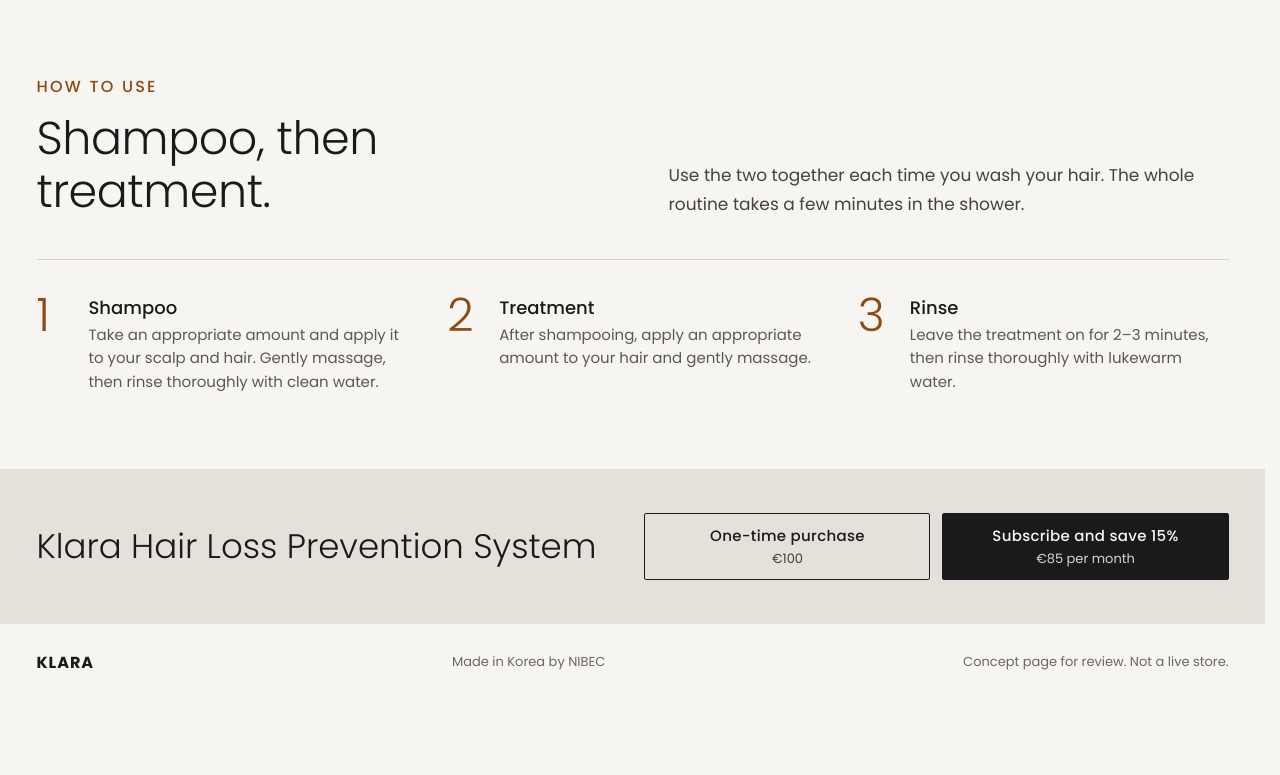
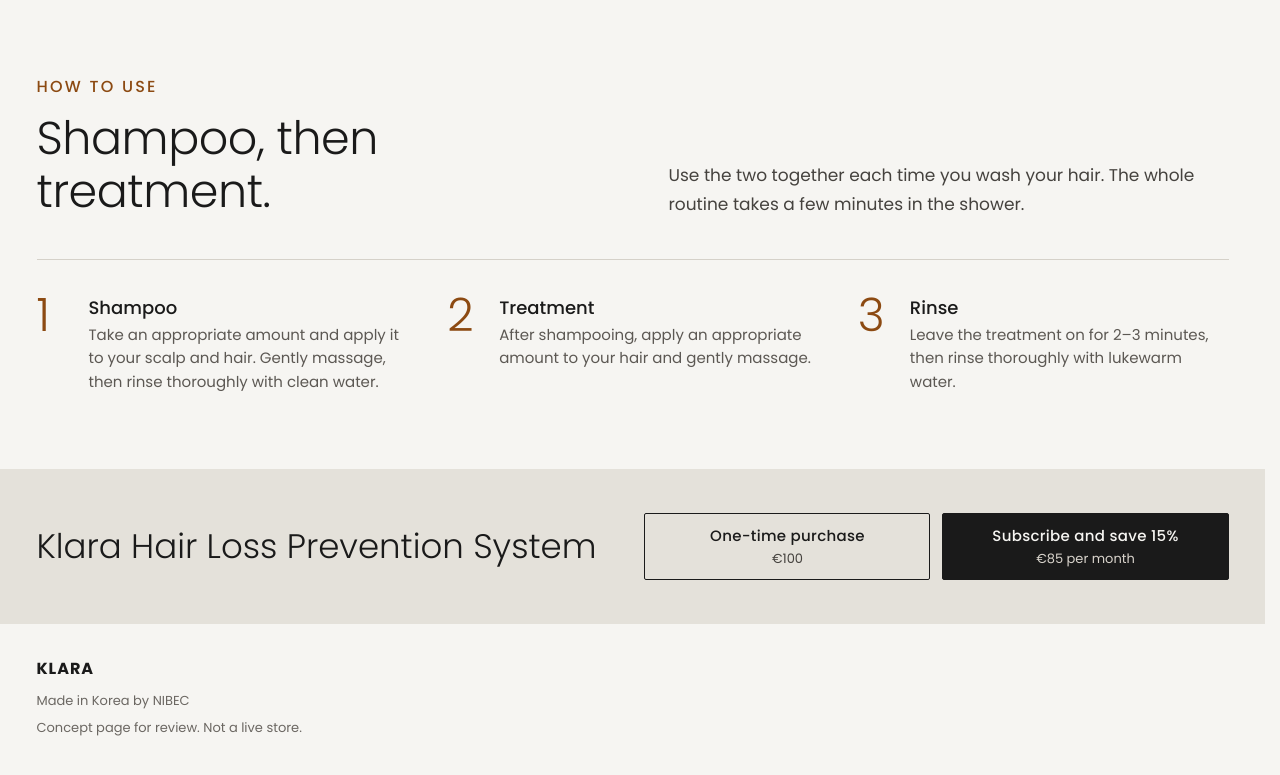
Before and after one commit to biggie169/klara, a plain HTML site: page public/index.html in a window 1280 px wide. Shown: the part 1615-2390 px from the top of the page. Before the commit the page ends 2320 px from the top, so only its background shows below. Drawn offline with Linux system fonts and the light colour scheme.

Commit message:
Stack the footer: KLARA, then made-in line, then disclaimer
Co-Authored-By: Claude Opus 5.5 <noreply@anthropic.com>
Claude-Session: https://claude.ai/code/session_01Ft9Xw5kXaXqhN4iD5Y3QaK

```diff
--- a/public/index.html
+++ b/public/index.html
@@ -276,8 +276,8 @@ button:focus-visible,a:focus-visible,summary:focus-visible{outline:2px solid #8C
 </div>
 </section>
 
-<footer style="max-width: 1240px; margin: 0 auto; padding: 26px 24px 30px; box-sizing: border-box; display: flex; flex-wrap: wrap; align-items: center; justify-content: space-between; gap: 8px 32px; font-size: 13px; color: #6B6762">
-<p style="margin: 0; font-weight: 700; font-size: 16px; letter-spacing: 0.06em; color: #1A1A1A">KLARA</p>
+<footer style="max-width: 1240px; margin: 0 auto; padding: 32px 24px 36px; box-sizing: border-box; display: flex; flex-direction: column; align-items: flex-start; gap: 6px; font-size: 13px; color: #6B6762">
+<p style="margin: 0 0 4px; font-weight: 700; font-size: 16px; letter-spacing: 0.06em; color: #1A1A1A">KLARA</p>
 <p style="margin: 0">Made in Korea by NIBEC</p>
 <p style="margin: 0">Concept page for review. Not a live store.</p>
 </footer>
```
